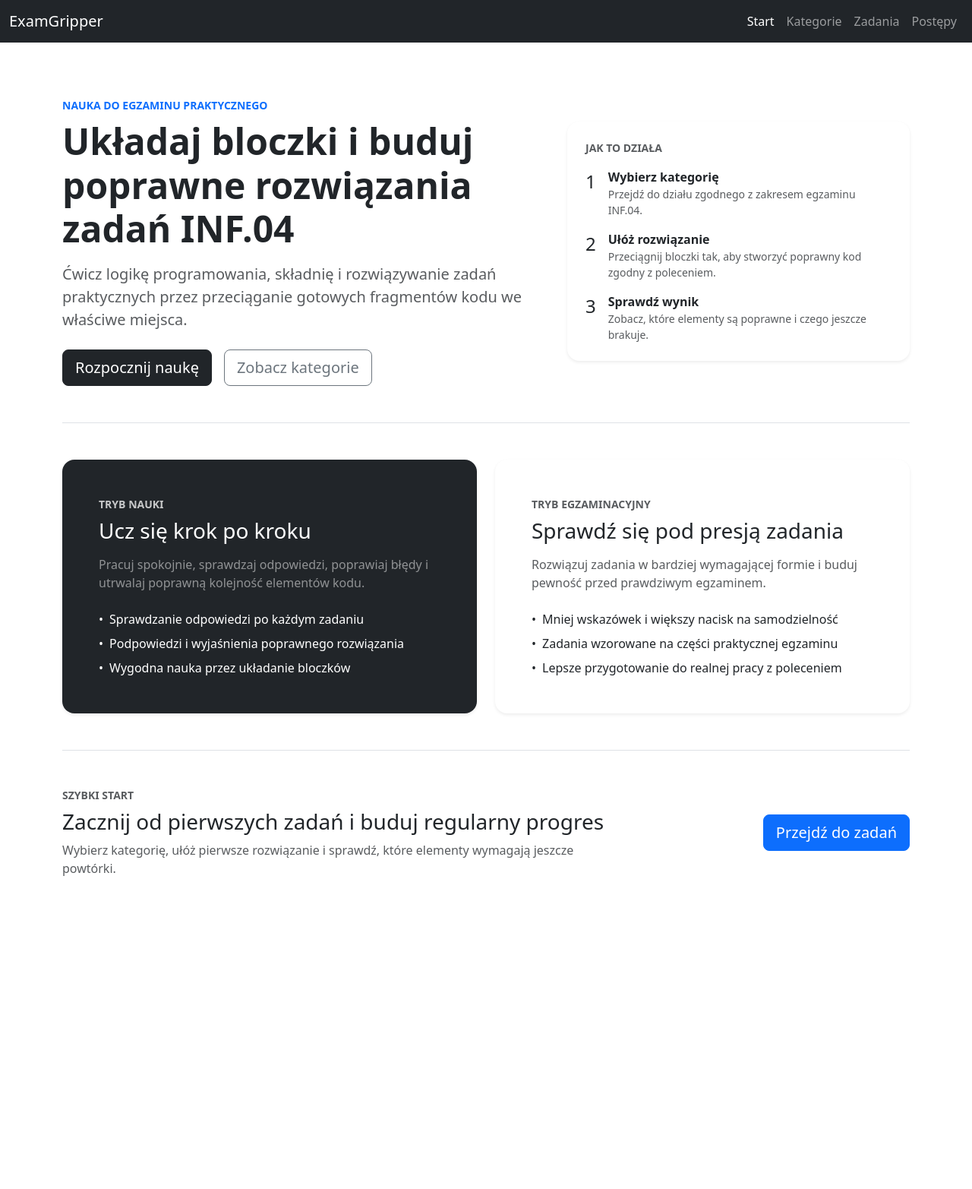
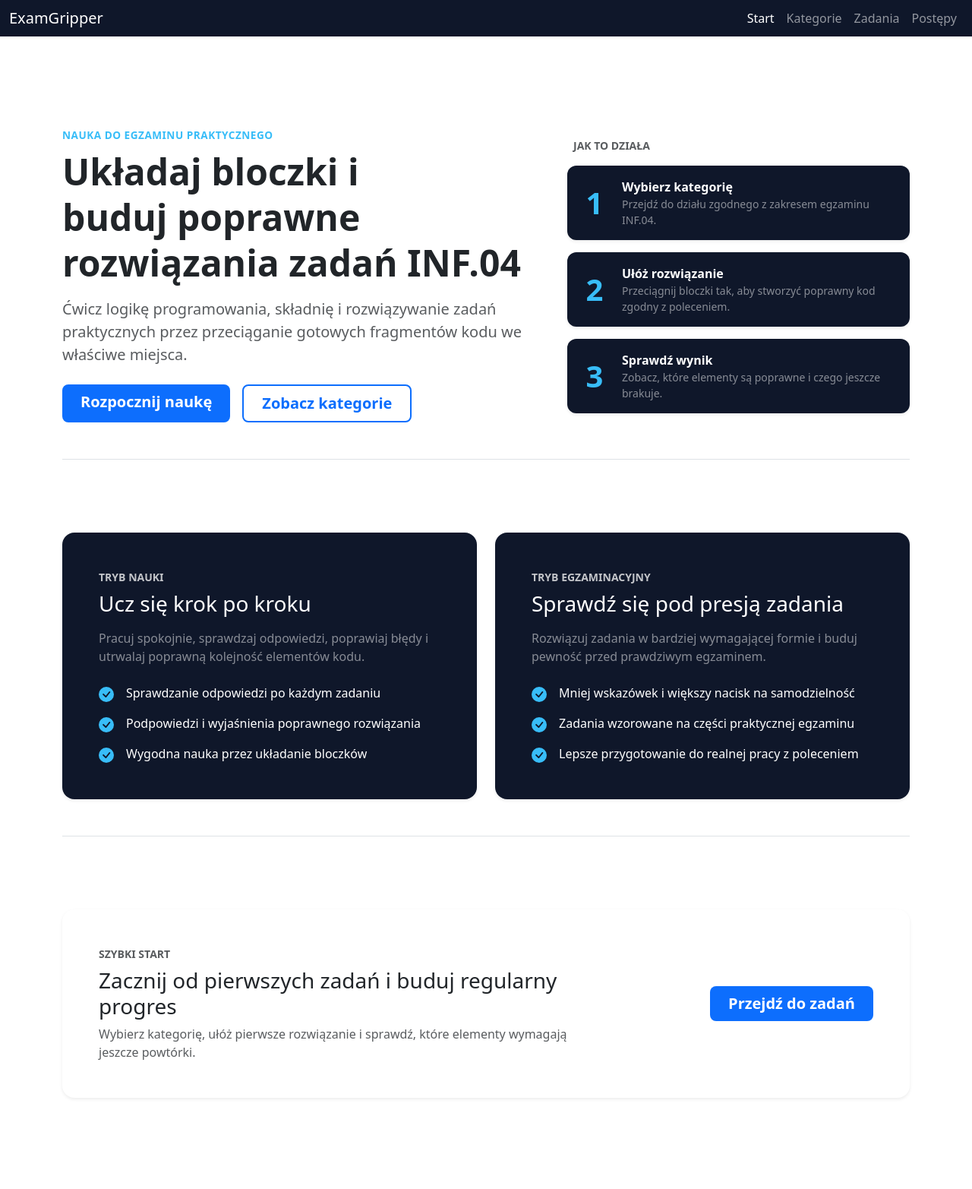
Before and after one commit to Slawomir125/ExamGripper, a PHP site: page / in a window 1280 px wide. Shown: the whole page at 76% size. Before the commit the page ends 1153 px from the top, so only its background shows below. Run offline with PHP 8.4, Linux system fonts and the light colour scheme.

Commit message:
UI-changes-part1

```diff
--- a/app/components/menu.php
+++ b/app/components/menu.php
@@ -21,7 +21,7 @@ function menuPath(string $url): string
 $currentPath = menuPath(fwCurrentPath());
 ?>
 
-<nav class="navbar navbar-expand-lg navbar-dark bg-dark">
+<nav class="navbar navbar-expand-lg navbar-dark py-1" style="background-color: #0f172a !important;">
   <div class="container-fluid">
     <a class="navbar-brand" href="#">
       ExamGripper
--- a/app/pages/index.php
+++ b/app/pages/index.php
@@ -2,14 +2,14 @@
 pageStart('INF.04 Builder');
 ?>
 
-<section class="py-5 border-bottom" children-animation="fade-up" animation-trigger="default" animation-time="0.6s" children-animation-delay="0.12s">
+<section class="py-5 my-4 my-md-5 border-bottom" children-animation="fade-up" animation-trigger="default" animation-time="0.6s" children-animation-delay="0.12s">
     <div class="row align-items-center g-4">
         <div class="col-12 col-lg-7">
-            <div class="small text-uppercase text-primary fw-semibold mb-2">
+            <div class="text-uppercase fw-semibold mb-2" style="color: #38bdf8; font-size: 0.85rem; letter-spacing: 0.5px;">
                 Nauka do egzaminu praktycznego
             </div>
 
-            <h1 class="display-5 fw-bold mb-3">
+            <h1 class="display-5 fw-bold mb-3" style="line-height: 1.25; text-wrap: balance;">
                 Układaj bloczki i buduj poprawne rozwiązania zadań INF.04
             </h1>
 
@@ -17,47 +17,49 @@ pageStart('INF.04 Builder');
                 Ćwicz logikę programowania, składnię i rozwiązywanie zadań praktycznych przez przeciąganie gotowych fragmentów kodu we właściwe miejsca.
             </p>
 
-            <div class="d-flex flex-wrap gap-3">
-                <a href="<?= route('zadania/') ?>" class="btn btn-dark btn-lg" animation="pop" animation-delay="0.15s">
+            <div class="d-grid gap-3 d-sm-flex justify-content-sm-start mt-4">
+                <a href="<?= route('zadania/') ?>" class="btn btn-lg px-4 fw-semibold border-0 text-white" style="border-radius: 8px; background-color: #0d6efd;" animation="pop" animation-delay="0.15s">
                     Rozpocznij naukę
                 </a>
 
-                <a href="<?= route('kategorie/') ?>" class="btn btn-outline-secondary btn-lg" animation="pop" animation-delay="0.25s">
+                <a href="<?= route('kategorie/') ?>" class="btn btn-lg px-4 fw-semibold" style="border-radius: 8px; border: 2px solid #0d6efd; color: #0d6efd; background-color: transparent;" animation="pop" animation-delay="0.25s">
                     Zobacz kategorie
                 </a>
             </div>
         </div>
 
         <div class="col-12 col-lg-5">
-            <div class="card border-0 shadow-sm rounded-4">
-                <div class="card-body p-4">
-                    <div class="small text-uppercase text-muted fw-semibold mb-3">
+            <div class="small text-uppercase text-muted fw-semibold mb-3 px-2">
                 Jak to działa
             </div>
 
             <div class="vstack gap-3" children-animation="fade-up" animation-trigger="default" animation-time="0.55s" children-animation-delay="0.1s">
-                        <div class="d-flex align-items-start gap-3">
-                            <div class="fs-4">1</div>
+                <div class="card border-0 text-white shadow-sm" style="background-color: #0f172a; border-radius: 12px;">
+                    <div class="card-body p-3 d-flex align-items-center gap-3">
+                        <div class="fs-1 fw-bold" style="color: #38bdf8; min-width: 40px; text-align: center;">1</div>
                         <div>
                             <div class="fw-semibold">Wybierz kategorię</div>
-                                <div class="text-muted small">Przejdź do działu zgodnego z zakresem egzaminu INF.04.</div>
+                            <div class="small text-white-50">Przejdź do działu zgodnego z zakresem egzaminu INF.04.</div>
+                        </div>
                     </div>
                 </div>
 
-                        <div class="d-flex align-items-start gap-3">
-                            <div class="fs-4">2</div>
+                <div class="card border-0 text-white shadow-sm" style="background-color: #0f172a; border-radius: 12px;">
+                    <div class="card-body p-3 d-flex align-items-center gap-3">
+                        <div class="fs-1 fw-bold" style="color: #38bdf8; min-width: 40px; text-align: center;">2</div>
                         <div>
                             <div class="fw-semibold">Ułóż rozwiązanie</div>
-                                <div class="text-muted small">Przeciągnij bloczki tak, aby stworzyć poprawny kod zgodny z poleceniem.</div>
+                            <div class="small text-white-50">Przeciągnij bloczki tak, aby stworzyć poprawny kod zgodny z poleceniem.</div>
+                        </div>
                     </div>
                 </div>
 
-                        <div class="d-flex align-items-start gap-3">
-                            <div class="fs-4">3</div>
+                <div class="card border-0 text-white shadow-sm" style="background-color: #0f172a; border-radius: 12px;">
+                    <div class="card-body p-3 d-flex align-items-center gap-3">
+                        <div class="fs-1 fw-bold" style="color: #38bdf8; min-width: 40px; text-align: center;">3</div>
                         <div>
                             <div class="fw-semibold">Sprawdź wynik</div>
-                                <div class="text-muted small">Zobacz, które elementy są poprawne i czego jeszcze brakuje.</div>
-                            </div>
+                            <div class="small text-white-50">Zobacz, które elementy są poprawne i czego jeszcze brakuje.</div>
                         </div>
                     </div>
                 </div>
@@ -66,10 +68,10 @@ pageStart('INF.04 Builder');
     </div>
 </section>
 
-<section class="py-5 border-bottom" animation="fade-in" animation-trigger="view" animation-time="0.7s" animation-margin="140px">
+<section class="py-5 my-5 border-bottom" animation="fade-in" animation-trigger="view" animation-time="0.7s" animation-margin="140px">
     <div class="row g-4 align-items-stretch">
         <div class="col-12 col-lg-6">
-            <div class="card h-100 border-0 bg-dark text-white rounded-4 shadow-sm">
+            <div class="card h-100 border-0 text-white shadow-sm" style="background-color: #0f172a; border-radius: 16px;">
                 <div class="card-body p-4 p-lg-5">
                     <div class="small text-uppercase fw-semibold mb-2 opacity-75">
                         Tryb nauki
@@ -83,17 +85,17 @@ pageStart('INF.04 Builder');
                         Pracuj spokojnie, sprawdzaj odpowiedzi, poprawiaj błędy i utrwalaj poprawną kolejność elementów kodu.
                     </p>
 
-                    <div class="vstack gap-2">
-                        <div class="d-flex align-items-start gap-2">
-                            <span>•</span>
+                    <div class="vstack gap-3">
+                        <div class="d-flex align-items-center gap-3">
+                            <span style="color: #38bdf8;"><svg xmlns="http://www.w3.org/2000/svg" width="20" height="20" fill="currentColor" viewBox="0 0 16 16"><path d="M16 8A8 8 0 1 1 0 8a8 8 0 0 1 16 0m-3.97-3.03a.75.75 0 0 0-1.08.022L7.477 9.417 5.384 7.323a.75.75 0 0 0-1.06 1.06L6.97 11.03a.75.75 0 0 0 1.079-.02l3.992-4.99a.75.75 0 0 0-.01-1.05z"/></svg></span>
                             <span>Sprawdzanie odpowiedzi po każdym zadaniu</span>
                         </div>
-                        <div class="d-flex align-items-start gap-2">
-                            <span>•</span>
+                        <div class="d-flex align-items-center gap-3">
+                            <span style="color: #38bdf8;"><svg xmlns="http://www.w3.org/2000/svg" width="20" height="20" fill="currentColor" viewBox="0 0 16 16"><path d="M16 8A8 8 0 1 1 0 8a8 8 0 0 1 16 0m-3.97-3.03a.75.75 0 0 0-1.08.022L7.477 9.417 5.384 7.323a.75.75 0 0 0-1.06 1.06L6.97 11.03a.75.75 0 0 0 1.079-.02l3.992-4.99a.75.75 0 0 0-.01-1.05z"/></svg></span>
                             <span>Podpowiedzi i wyjaśnienia poprawnego rozwiązania</span>
                         </div>
-                        <div class="d-flex align-items-start gap-2">
-                            <span>•</span>
+                        <div class="d-flex align-items-center gap-3">
+                            <span style="color: #38bdf8;"><svg xmlns="http://www.w3.org/2000/svg" width="20" height="20" fill="currentColor" viewBox="0 0 16 16"><path d="M16 8A8 8 0 1 1 0 8a8 8 0 0 1 16 0m-3.97-3.03a.75.75 0 0 0-1.08.022L7.477 9.417 5.384 7.323a.75.75 0 0 0-1.06 1.06L6.97 11.03a.75.75 0 0 0 1.079-.02l3.992-4.99a.75.75 0 0 0-.01-1.05z"/></svg></span>
                             <span>Wygodna nauka przez układanie bloczków</span>
                         </div>
                     </div>
@@ -102,9 +104,9 @@ pageStart('INF.04 Builder');
         </div>
 
         <div class="col-12 col-lg-6">
-            <div class="card h-100 border-0 shadow-sm rounded-4">
+            <div class="card h-100 border-0 text-white shadow-sm" style="background-color: #0f172a; border-radius: 16px;">
                 <div class="card-body p-4 p-lg-5">
-                    <div class="small text-uppercase text-muted fw-semibold mb-2">
+                    <div class="small text-uppercase fw-semibold mb-2 opacity-75">
                         Tryb egzaminacyjny
                     </div>
 
@@ -112,21 +114,21 @@ pageStart('INF.04 Builder');
                         Sprawdź się pod presją zadania
                     </h2>
 
-                    <p class="text-muted mb-4">
+                    <p class="mb-4 text-white-50">
                         Rozwiązuj zadania w bardziej wymagającej formie i buduj pewność przed prawdziwym egzaminem.
                     </p>
 
-                    <div class="vstack gap-2">
-                        <div class="d-flex align-items-start gap-2">
-                            <span>•</span>
+                    <div class="vstack gap-3">
+                        <div class="d-flex align-items-center gap-3">
+                            <span style="color: #38bdf8;"><svg xmlns="http://www.w3.org/2000/svg" width="20" height="20" fill="currentColor" viewBox="0 0 16 16"><path d="M16 8A8 8 0 1 1 0 8a8 8 0 0 1 16 0m-3.97-3.03a.75.75 0 0 0-1.08.022L7.477 9.417 5.384 7.323a.75.75 0 0 0-1.06 1.06L6.97 11.03a.75.75 0 0 0 1.079-.02l3.992-4.99a.75.75 0 0 0-.01-1.05z"/></svg></span>
                             <span>Mniej wskazówek i większy nacisk na samodzielność</span>
                         </div>
-                        <div class="d-flex align-items-start gap-2">
-                            <span>•</span>
+                        <div class="d-flex align-items-center gap-3">
+                            <span style="color: #38bdf8;"><svg xmlns="http://www.w3.org/2000/svg" width="20" height="20" fill="currentColor" viewBox="0 0 16 16"><path d="M16 8A8 8 0 1 1 0 8a8 8 0 0 1 16 0m-3.97-3.03a.75.75 0 0 0-1.08.022L7.477 9.417 5.384 7.323a.75.75 0 0 0-1.06 1.06L6.97 11.03a.75.75 0 0 0 1.079-.02l3.992-4.99a.75.75 0 0 0-.01-1.05z"/></svg></span>
                             <span>Zadania wzorowane na części praktycznej egzaminu</span>
                         </div>
-                        <div class="d-flex align-items-start gap-2">
-                            <span>•</span>
+                        <div class="d-flex align-items-center gap-3">
+                            <span style="color: #38bdf8;"><svg xmlns="http://www.w3.org/2000/svg" width="20" height="20" fill="currentColor" viewBox="0 0 16 16"><path d="M16 8A8 8 0 1 1 0 8a8 8 0 0 1 16 0m-3.97-3.03a.75.75 0 0 0-1.08.022L7.477 9.417 5.384 7.323a.75.75 0 0 0-1.06 1.06L6.97 11.03a.75.75 0 0 0 1.079-.02l3.992-4.99a.75.75 0 0 0-.01-1.05z"/></svg></span>
                             <span>Lepsze przygotowanie do realnej pracy z poleceniem</span>
                         </div>
                     </div>
@@ -136,14 +138,16 @@ pageStart('INF.04 Builder');
     </div>
 </section>
 
-<section class="py-5" animation="fade-in" animation-trigger="view" animation-time="0.7s" animation-margin="140px">
+<section class="py-5 my-5" animation="fade-in" animation-trigger="view" animation-time="0.7s" animation-margin="140px">
+    <div class="card border-0 bg-white shadow-sm" style="border-radius: 16px;">
+        <div class="card-body p-4 p-md-5">
             <div class="row g-4 align-items-center">
                 <div class="col-12 col-lg-8">
                     <div class="small text-uppercase text-muted fw-semibold mb-2">
                         Szybki start
                     </div>
 
-            <h2 class="h3 mb-2">
+                    <h2 class="h3 mb-2 text-dark">
                         Zacznij od pierwszych zadań i buduj regularny progres
                     </h2>
 
@@ -152,10 +156,12 @@ pageStart('INF.04 Builder');
                     </p>
                 </div>
 
-        <div class="col-12 col-lg-4 text-lg-end">
-            <a href="<?= route('zadania/') ?>" class="btn btn-primary btn-lg">
+                <div class="col-12 col-lg-4 text-lg-end d-grid d-lg-block">
+                    <a href="<?= route('zadania/') ?>" class="btn btn-lg px-4 fw-semibold border-0 text-white" style="border-radius: 8px; background-color: #0d6efd;">
                         Przejdź do zadań
                     </a>
+                </div>
+            </div>
         </div>
     </div>
 </section>
```
Also changed, not shown: 3 other files. Lines whose indentation alone changed are shown as unchanged.
